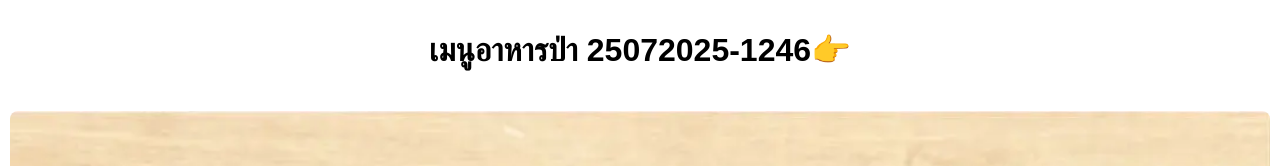
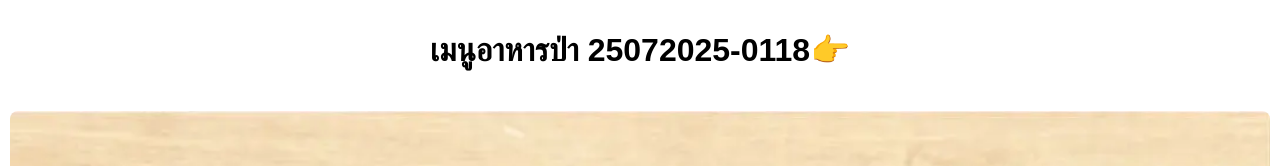
Before and after one commit to growyourbiz/myshop-001, a plain HTML site: page index.html in a window 1280 px wide. Shown: the top 166 px of the page. Drawn offline with Linux system fonts and the light colour scheme.

Commit message:
Update index.html

```diff
--- a/index.html
+++ b/index.html
@@ -53,7 +53,7 @@
 </head>
 <body>
   <div style="text-align: center; padding: 10px;">
-    <h1>เมนูอาหารป่า 25072025-1246👉</h1>
+    <h1>เมนูอาหารป่า 25072025-0118👉</h1>
   </div>
   <div class="gallery">
     <img src="images/0001.webp" alt="Image 1">
```
